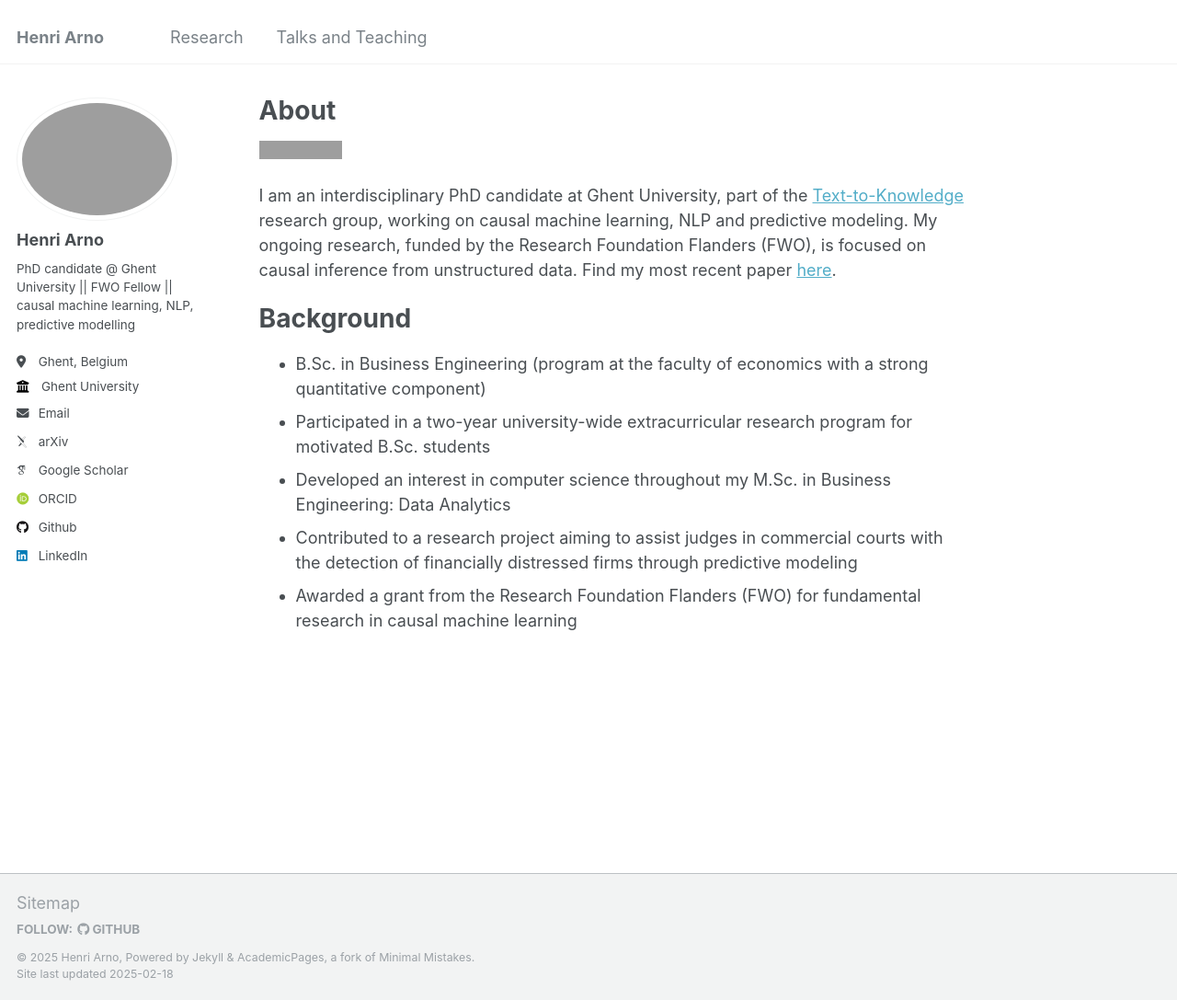
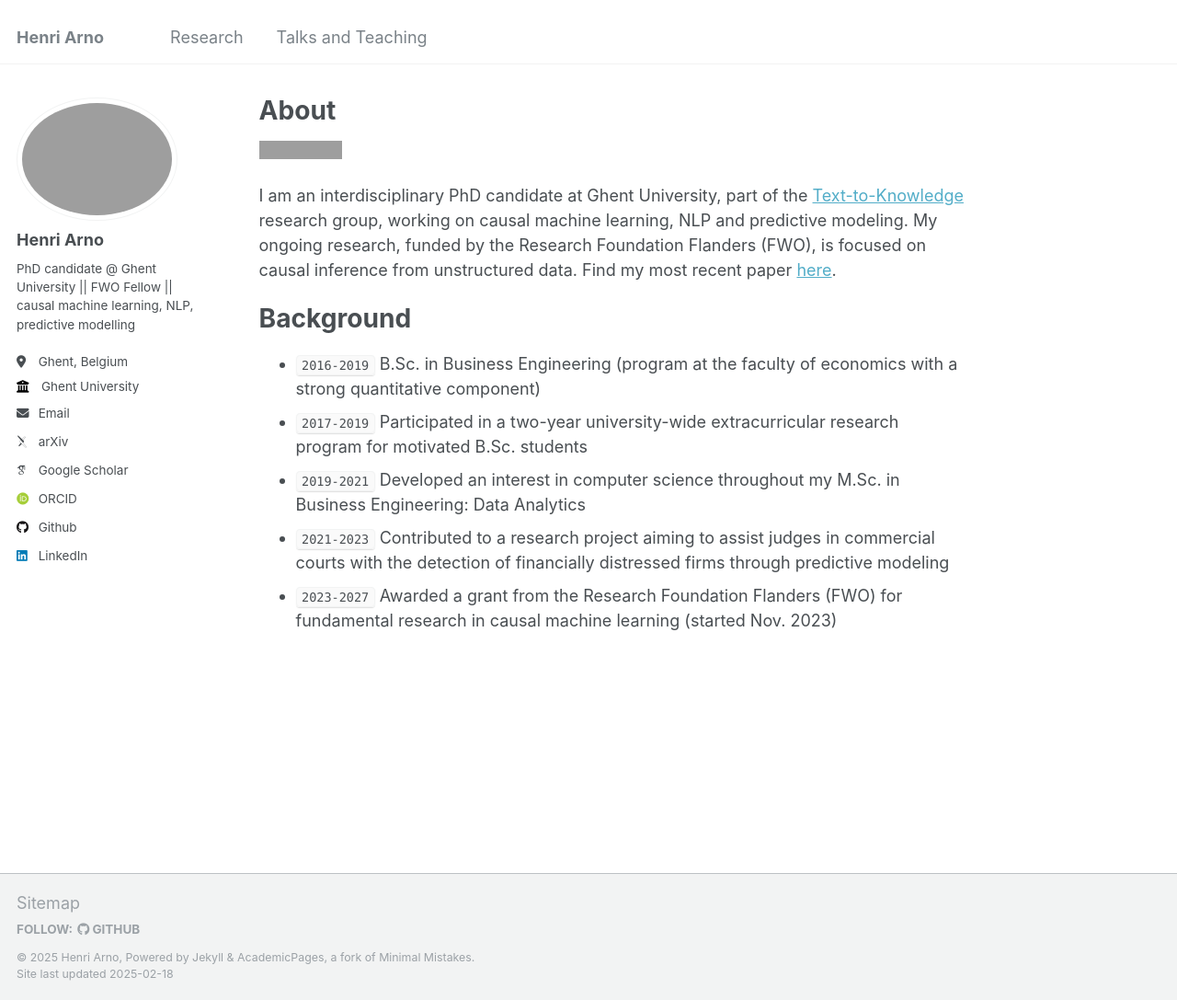
Before and after one commit to HenriArno/HenriArno.github.io, a Jekyll site: the page built from _pages/about.md, in a window 1280 px wide and 1087 px high. Shown: the whole window at 92% size. Built offline with Jekyll 4.4.1, drawn with Linux system fonts in a browser that asks for light colours; some web fonts are replaced; grey boxes are pictures that could not be loaded.

Commit message:
Update about.md

```diff
--- a/_pages/about.md
+++ b/_pages/about.md
@@ -13,8 +13,8 @@ I am an interdisciplinary PhD candidate at Ghent University, part of the [Text-t
 
 Background
 ======
-- B.Sc. in Business Engineering (program at the faculty of economics with a strong quantitative component)
-- Participated in a two-year university-wide extracurricular research program for motivated B.Sc. students
-- Developed an interest in computer science throughout my M.Sc. in Business Engineering: Data Analytics
-- Contributed to a research project aiming to assist judges in commercial courts with the detection of financially distressed firms through predictive modeling
-- Awarded a grant from the Research Foundation Flanders (FWO) for fundamental research in causal machine learning
+- `2016-2019` B.Sc. in Business Engineering (program at the faculty of economics with a strong quantitative component)
+- `2017-2019` Participated in a two-year university-wide extracurricular research program for motivated B.Sc. students
+- `2019-2021` Developed an interest in computer science throughout my M.Sc. in Business Engineering: Data Analytics
+- `2021-2023` Contributed to a research project aiming to assist judges in commercial courts with the detection of financially distressed firms through predictive modeling
+- `2023-2027` Awarded a grant from the Research Foundation Flanders (FWO) for fundamental research in causal machine learning (started Nov. 2023)
```
